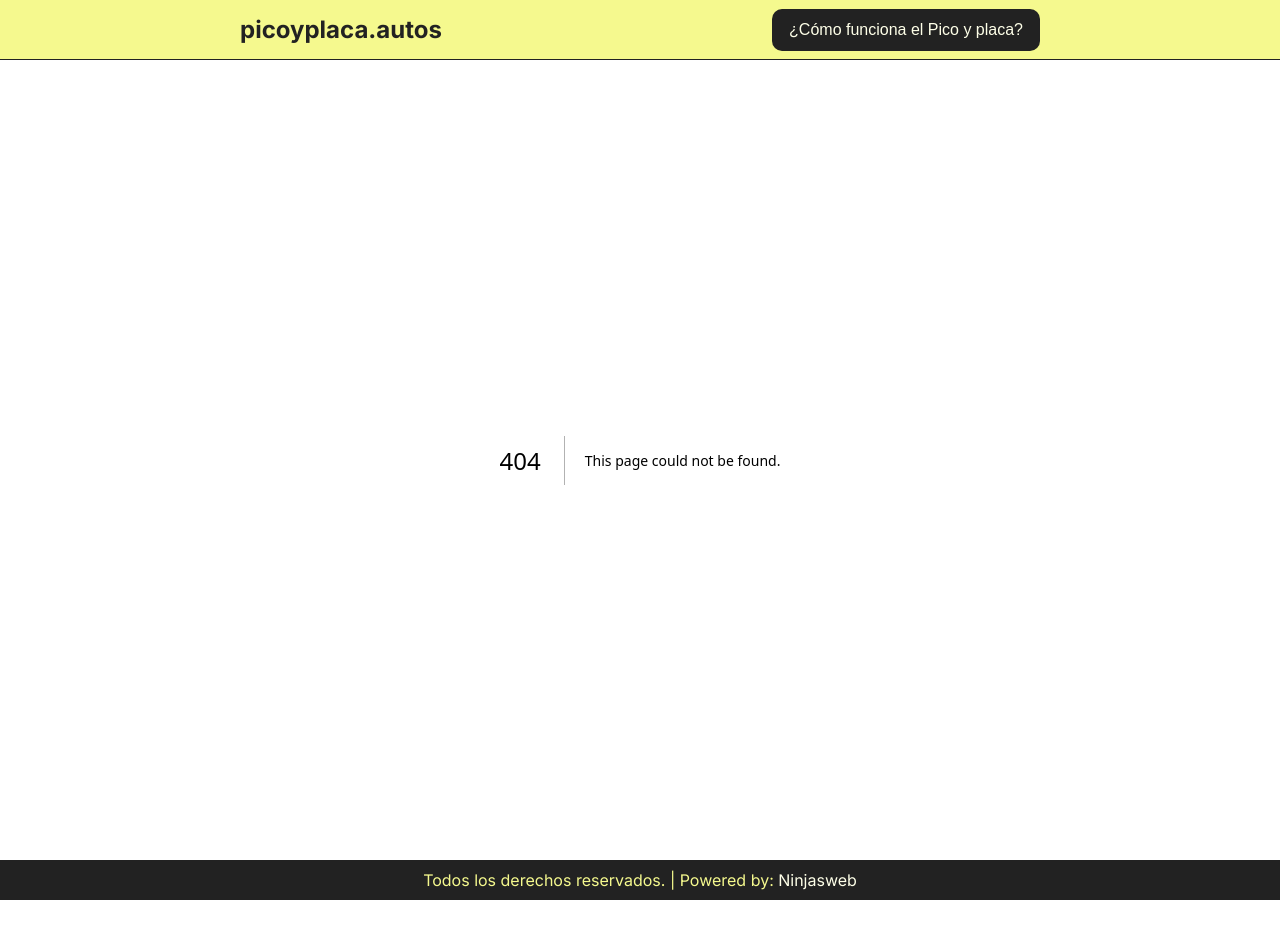
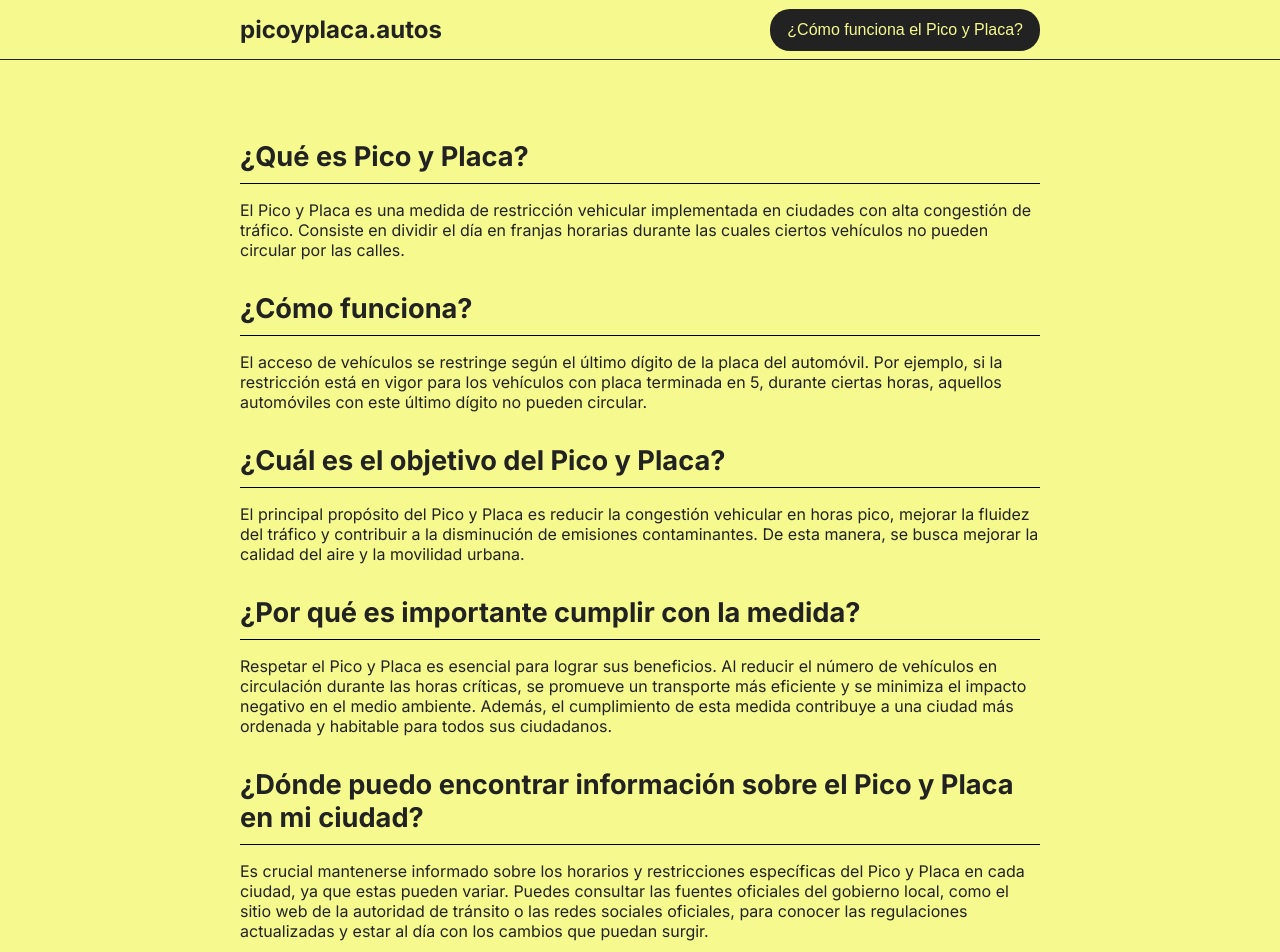
Before and after one commit to ninjasweb/picoyplaca, a Next.js app: page /pico-y-placa-que-es in a window 1280 px wide. Before the commit this address had no page. Shown: the top 952 px of the page. Before the commit the page ends 900 px from the top, so only its background shows below. Built offline with nearby package versions, Linux system fonts and the light colour scheme.

Commit message:
how it works page and contact page

```diff
--- a/app/page.js
+++ b/app/page.js
@@ -13,7 +13,7 @@ import useCurrentDayIcon from '@/hooks/useCurrentDayIcon'
 export default function Home() {
   const [letters, setLetters] = useState('ABC')
   const [numbers, setNumbers] = useState('123')
-  const [city, setCity] = useState('Bogotá')
+  const [city, setCity] = useState('Bogotá D.C')
   const currentDay = useCurrentDay()
   const currentDate = useCurrentDate()
   const currentIcon = useCurrentDayIcon()
--- a/app/page.module.css
+++ b/app/page.module.css
@@ -40,4 +40,5 @@
 }
 .content h3 {
   color: var(--black);
+  margin-top: 2rem;
 }
--- /dev/null
+++ b/app/pico-y-placa-que-es/layout.js
@@ -0,0 +1,16 @@
+import styles from './layout.module.css'
+
+export const metadata = {
+  title: '¿Cómo funciona el pico y placa?',
+  description: 'Generated by create next app',
+}
+
+export default function RootLayout({ children }) {
+  return (
+    <main className={styles.main}>
+      <div className={styles.content}>
+        {children}
+      </div>
+    </main>
+  )
+}
--- /dev/null
+++ b/app/pico-y-placa-que-es/layout.module.css
@@ -0,0 +1,18 @@
+.main {
+  background-color: var(--yellow);
+  color: var(--black);
+}
+.content {
+  width: 100%;
+  max-width: 800px;
+  margin: 0 auto;
+  padding: 3rem 0;
+}
+
+.content h2 {
+  color: var(--black);
+  margin: 2rem 0 1rem 0;
+  font-size: 1.7rem;
+  border-bottom: 1px solid black;
+  padding-bottom: 10px;
+}
--- /dev/null
+++ b/app/pico-y-placa-que-es/page.js
@@ -0,0 +1,25 @@
+const PicoYPlaca = () => {
+  return (
+    <>
+      <h2>¿Qué es Pico y Placa?</h2>
+      <p>El Pico y Placa es una medida de restricción vehicular implementada en ciudades con alta congestión de tráfico. Consiste en dividir el día en franjas horarias durante las cuales ciertos vehículos no pueden circular por las calles.</p>
+
+      <h2>¿Cómo funciona?</h2>
+      <p>El acceso de vehículos se restringe según el último dígito de la placa del automóvil. Por ejemplo, si la restricción está en vigor para los vehículos con placa terminada en 5, durante ciertas horas, aquellos automóviles con este último dígito no pueden circular.</p>
+
+      <h2>¿Cuál es el objetivo del Pico y Placa?</h2>
+      <p>El principal propósito del Pico y Placa es reducir la congestión vehicular en horas pico, mejorar la fluidez del tráfico y contribuir a la disminución de emisiones contaminantes. De esta manera, se busca mejorar la calidad del aire y la movilidad urbana.</p>
+
+      <h2>¿Por qué es importante cumplir con la medida?</h2>
+      <p>Respetar el Pico y Placa es esencial para lograr sus beneficios. Al reducir el número de vehículos en circulación durante las horas críticas, se promueve un transporte más eficiente y se minimiza el impacto negativo en el medio ambiente. Además, el cumplimiento de esta medida contribuye a una ciudad más ordenada y habitable para todos sus ciudadanos.</p>
+
+      <h2>¿Dónde puedo encontrar información sobre el Pico y Placa en mi ciudad?</h2>
+      <p>Es crucial mantenerse informado sobre los horarios y restricciones específicas del Pico y Placa en cada ciudad, ya que estas pueden variar. Puedes consultar las fuentes oficiales del gobierno local, como el sitio web de la autoridad de tránsito o las redes sociales oficiales, para conocer las regulaciones actualizadas y estar al día con los cambios que puedan surgir.</p>
+
+      <h2>¿Qué sucede si no cumplo con el Pico y Placa?</h2>
+      <p>Incumplir con el Pico y Placa puede resultar en sanciones y multas establecidas por las autoridades locales. Es importante respetar esta medida para evitar inconvenientes y contribuir al buen funcionamiento del tráfico en la ciudad.</p>
+    </>
+   )
+}
+
+export default PicoYPlaca
--- a/components/Buttons/main.module.css
+++ b/components/Buttons/main.module.css
@@ -2,9 +2,9 @@
   background-color: var(--black);
   padding: 10px 15px;
   border: 2px solid transparent;
-  border-radius: 10px;
+  border-radius: 20px;
   font-size: 1rem;
-  color: var(--white);
+  color: var(--yellow);
   cursor: pointer;
 }
 .button:hover {
--- a/components/Footer/footer.module.css
+++ b/components/Footer/footer.module.css
@@ -1,12 +1,16 @@
 .footer {
   width: 100%;
-  height: 40px;
   background-color: var(--black);
   display: flex;
   justify-content: center;
   align-items: center;
+  flex-direction: column;
+  padding: 1rem 0;
 }
 .footer p {
-  color: var(--yellow);
+  color: var(--white);
   text-align: center;
 }
+.footer a {
+  color: var(--yellow);
+}
--- a/components/Footer/index.js
+++ b/components/Footer/index.js
@@ -3,7 +3,8 @@ import styles from './footer.module.css'
 const Footer = () => {
   return (
     <footer className={styles.footer}>
-      <p>Todos los derechos reservados. | Powered by: <a style={{color: 'var(--white)'}} href='https://ninjasweb.com' target='_blank'>Ninjasweb</a></p>
+      <p>Todos los derechos reservados. | Powered by: <a href='https://ninjasweb.com' target='_blank'>Ninjasweb</a></p>
+      <a href="/contacto">¿Quieres anunciarte aquí?</a>
     </footer>
   )
 }
--- a/components/Header/index.js
+++ b/components/Header/index.js
@@ -1,3 +1,4 @@
+import Link from 'next/link'
 import MainButton from '../Buttons/MainButton'
 import styles from './header.module.css'
 
@@ -5,8 +6,12 @@ const Header = () => {
   return (
     <header className={styles.header}>
       <div className={styles.content}>
-        <p>picoyplaca.autos</p>
-        <MainButton>¿Cómo funciona el Pico y placa?</MainButton>
+        <Link href="/">
+          <p>picoyplaca.autos</p>
+        </Link>
+        <Link href="/pico-y-placa-que-es">
+          <MainButton>¿Cómo funciona el Pico y Placa?</MainButton>
+        </Link>
       </div>
     </header>
    )
```
Also changed, not shown: app/contacto/page.js (added, +7 -0 lines).
